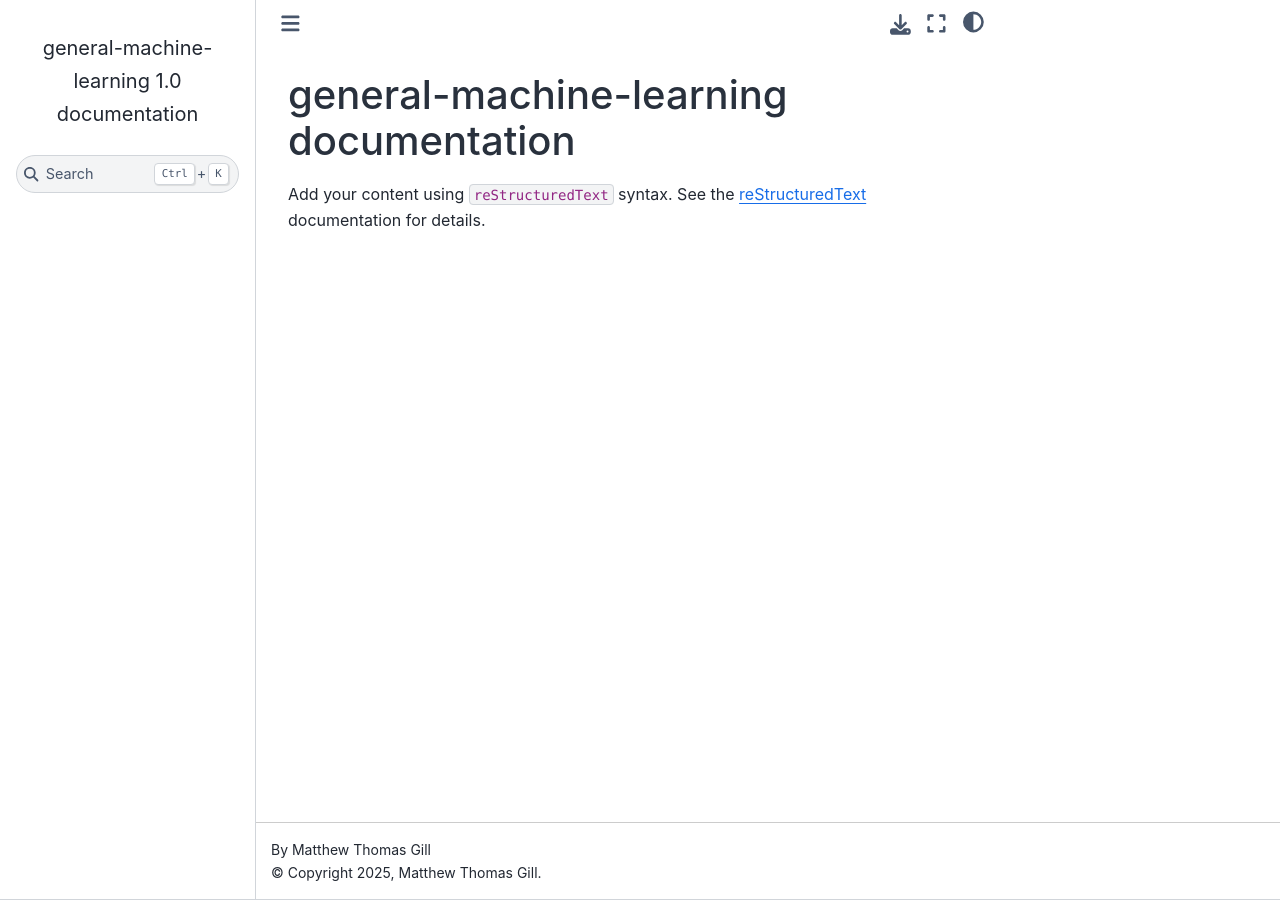
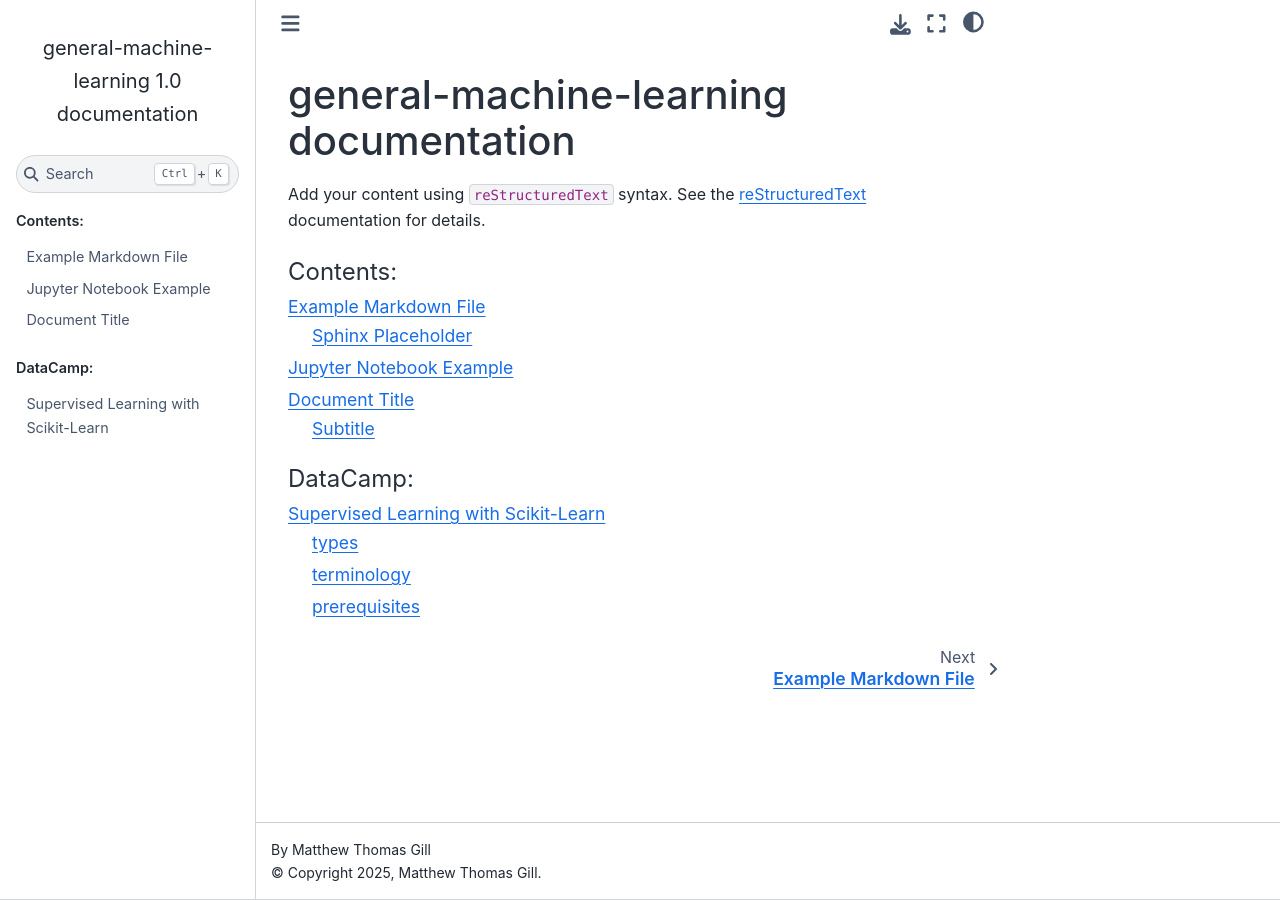
Before and after one commit to CombatWombatHub/aiml-notes, a Sphinx documentation site: the page built from source/index.rst, in a window 1280 px wide. Built offline with Sphinx 7.4.7 and the Sphinx Book theme 1.1.4, drawn with Linux system fonts in a browser that asks for light colours.

Commit message:
add myst-parser and nbsphinx for Sphinx to parse Markdown and Jupyter notebooks, add the start of DataCamp course notebook

```diff
--- a/pyproject.toml
+++ b/pyproject.toml
@@ -19,6 +19,8 @@
     "streamlit>=1.47.1",
 ]
 docs = [
+    "myst-parser>=4.0.1",
+    "nbsphinx>=0.9.6",
     "sphinx>=8.2.3",
     "sphinx-book-theme>=1.1.4",
 ]
--- a/source/conf.py
+++ b/source/conf.py
@@ -6,23 +6,25 @@
 # -- Project information -----------------------------------------------------
 # https://www.sphinx-doc.org/en/master/usage/configuration.html#project-information
 
-project = 'general-machine-learning'
-copyright = '2025, Matthew Thomas Gill'
-author = 'Matthew Thomas Gill'
-release = '1.0'
+project = "general-machine-learning"
+copyright = "2025, Matthew Thomas Gill"
+author = "Matthew Thomas Gill"
+release = "1.0"
 
 # -- General configuration ---------------------------------------------------
 # https://www.sphinx-doc.org/en/master/usage/configuration.html#general-configuration
 
-extensions = []
+extensions = [
+    "myst_parser",  # parse markdown documents
+    "nbsphinx",  # parse Jupyter Notebooks
+]
 
-templates_path = ['_templates']
+templates_path = ["_templates"]
 exclude_patterns = []
-
 
 
 # -- Options for HTML output -------------------------------------------------
 # https://www.sphinx-doc.org/en/master/usage/configuration.html#options-for-html-output
 
-html_theme = 'sphinx_book_theme'
-html_static_path = ['_static']
+html_theme = "sphinx_book_theme"
+html_static_path = ["_static"]
--- a/source/index.rst
+++ b/source/index.rst
@@ -2,6 +2,9 @@
    sphinx-quickstart on Sun Jul 27 20:06:08 2025.
    You can adapt this file completely to your liking, but it should at least
    contain the root `toctree` directive.
+
+.. to build, run sphinx-build source build
+   requires standalone pandoc to be installed (not pip-installed)
 
 general-machine-learning documentation
 ======================================
@@ -14,3 +17,13 @@
 .. toctree::
    :maxdepth: 2
    :caption: Contents:
+
+   placeholder/markdown.md
+   placeholder/notebook.ipynb
+   placeholder/restructuredtext.rst
+
+.. toctree::
+   :caption: DataCamp:
+   :glob:
+
+   datacamp/**
```
Also changed, not shown: README.md (+18 -2 lines), source/placeholder/markdown.md (added, +4 -0 lines), source/placeholder/restructuredtext.rst (added, +32 -0 lines), source/datacamp/1_supervised_learning_scikit_learn/1_classification.ipynb (added), source/placeholder/notebook.ipynb (added), 4 other files.
